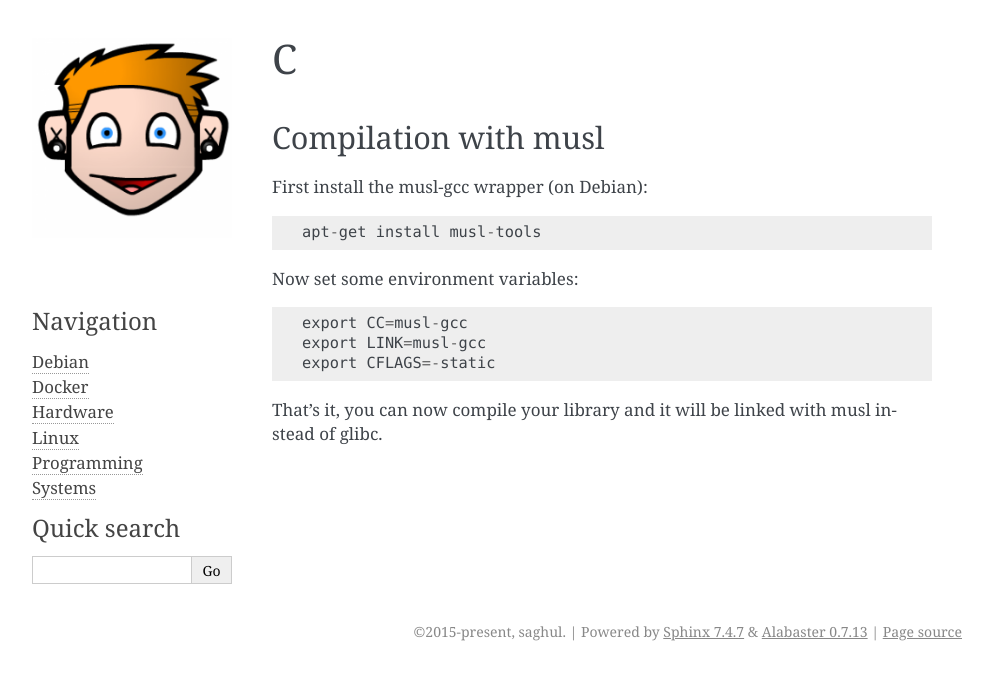
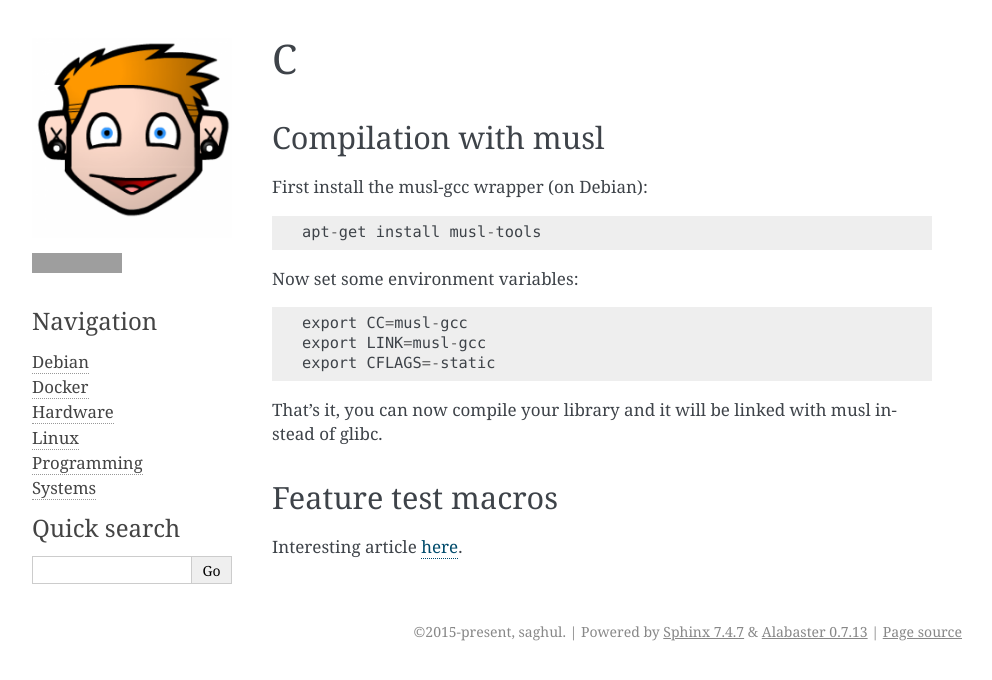
Before and after one commit to saghul/notes, a Sphinx documentation site: the page built from source/c.rst, in a window 1280 px wide, cut to the strip 0-680 px from the top of the page. Shown: the whole strip, without its empty margins (148-1140 px from the left). Built offline with Sphinx 7.4.7, drawn with Linux system fonts in a browser that asks for light colours; grey boxes are pictures that could not be loaded.

Commit message:
Add link to a feature testing macros

```diff
--- a/source/c.rst
+++ b/source/c.rst
@@ -23,3 +23,9 @@
 
 That's it, you can now compile your library and it will be linked with musl instead of
 glibc.
+
+
+Feature test macros
+-------------------
+
+Interesting article `here <https://criticalindirection.com/2016/07/07/1000/>`_.
```
